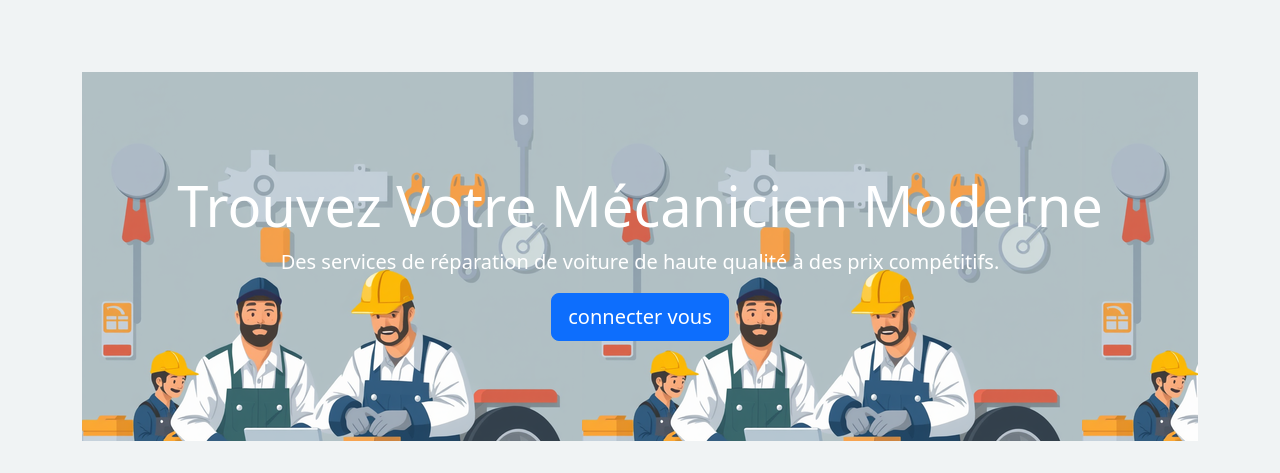
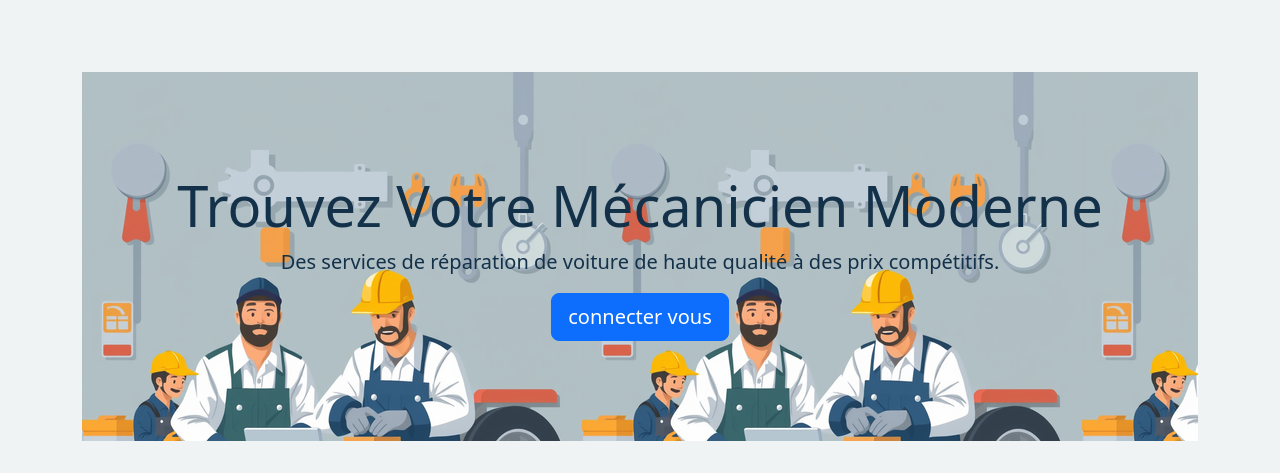
Before and after one commit to RafEric/prestataire_mecanicien, a Django app: page / in a window 1280 px wide. Shown: the part 70-543 px from the top of the page. Run offline with Django 5.2, Linux system fonts and the light colour scheme; some libraries are stand-ins or nearby versions.

Commit message:
modification acceuil

```diff
--- a/static/css/styles.css
+++ b/static/css/styles.css
@@ -240,3 +240,9 @@ transition: transform 0.3s;
     background: #2c3e50 !important;
     text-align: center;
 }
+.containePhone h1{
+    color: #14314a;
+}
+.containePhone p{
+    color: #14314a;
+}
```
